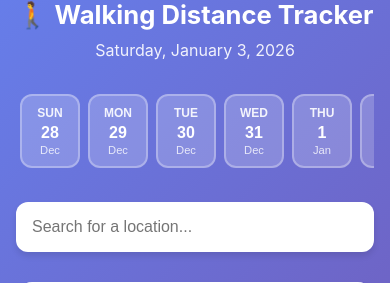
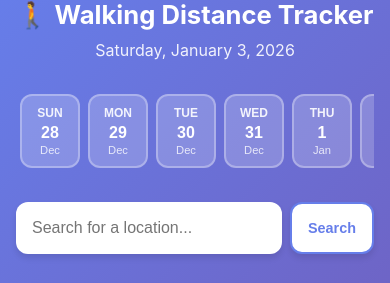
Before and after one commit to alannnna/walk, a Flask app: page / in a window 390 px wide. Shown: the part 17-300 px from the top of the page. Run offline with Flask 3, Linux system fonts and the light colour scheme; data that the repository does not hold is empty.

Commit message:
search button

```diff
--- a/app.py
+++ b/app.py
@@ -91,7 +91,8 @@ def search_locations():
     }
 
     try:
-        response = requests.get(url, params=params, headers=headers, timeout=6)
+        response = requests.get(url, params=params, headers=headers, timeout=30)
+        response.raise_for_status()  # Raise an error for HTTP errors
         results = response.json()
 
         # Format results for frontend
--- a/static/css/style.css
+++ b/static/css/style.css
@@ -110,10 +110,13 @@ header h1 {
 
 .search-container {
     position: relative;
+    display: flex;
+    gap: 8px;
 }
 
 #locationInput {
     width: 100%;
+    flex: 1;
     padding: 16px;
     font-size: 1rem;
     border: none;
@@ -125,6 +128,30 @@ header h1 {
 
 #locationInput:focus {
     box-shadow: 0 6px 12px rgba(0, 0, 0, 0.15);
+}
+
+.search-button {
+    padding: 16px 24px;
+    font-size: 1rem;
+    font-weight: 600;
+    background: white;
+    color: #667eea;
+    border: 2px solid #667eea;
+    border-radius: 12px;
+    cursor: pointer;
+    transition: all 0.3s;
+    white-space: nowrap;
+    box-shadow: 0 4px 6px rgba(0, 0, 0, 0.1);
+}
+
+.search-button:hover {
+    background: #667eea;
+    color: white;
+    box-shadow: 0 6px 12px rgba(0, 0, 0, 0.15);
+}
+
+.search-button:active {
+    transform: scale(0.98);
 }
 
 /* Autocomplete Dropdown */
@@ -376,6 +403,11 @@ header h1 {
         font-size: 1.2rem;
     }
 
+    .search-button {
+        padding: 16px;
+        font-size: 0.9rem;
+    }
+
     .map-container {
         height: 300px;
     }
--- a/templates/index.html
+++ b/templates/index.html
@@ -31,6 +31,7 @@
                     placeholder="Search for a location..."
                     autocomplete="off"
                 />
+                <button id="searchButton" class="search-button">Search</button>
                 <div id="autocompleteDropdown" class="autocomplete-dropdown hidden"></div>
             </div>
         </div>
```
Also changed, not shown: static/js/app.js (+34 -24 lines).
